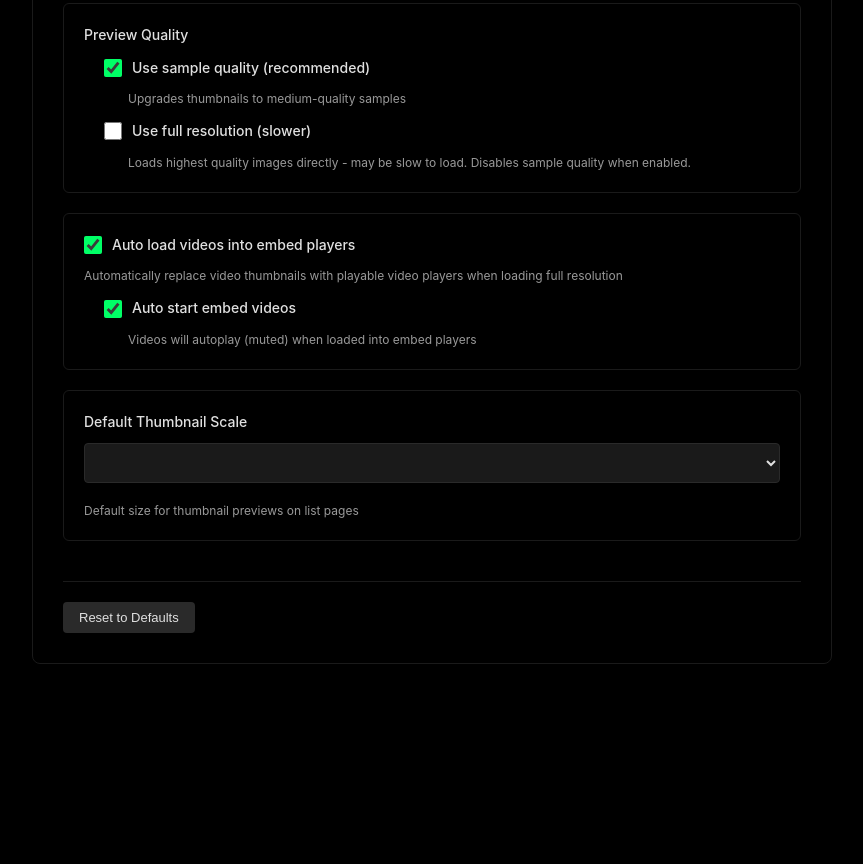
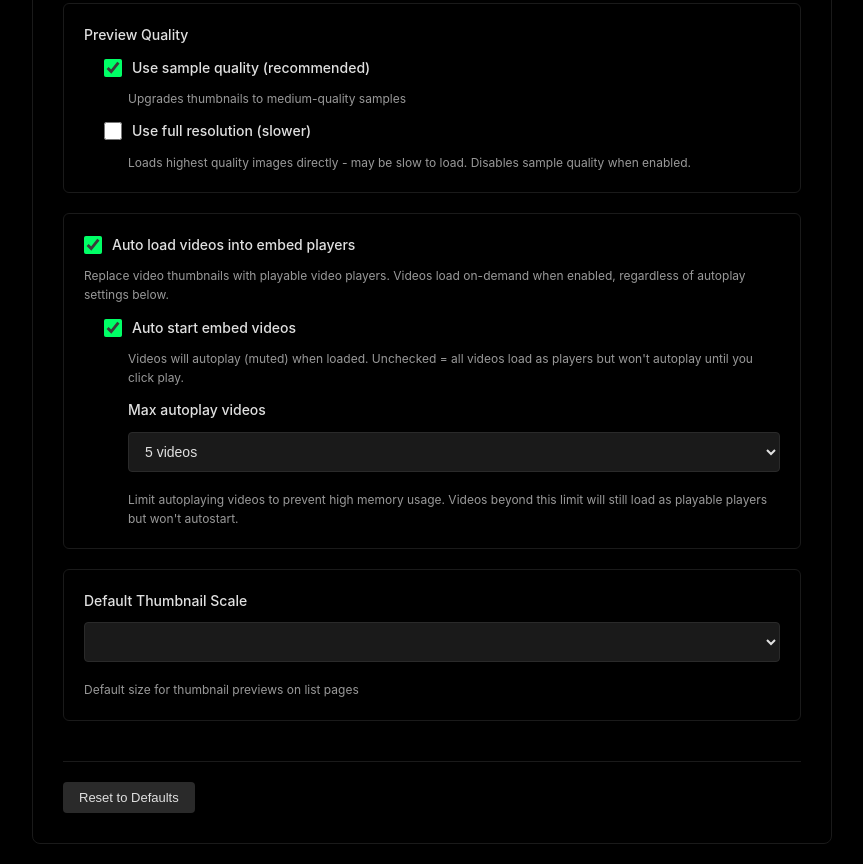
Before and after one commit to ghuds540/r34-tools, a browser extension: page extension/options.html in a window 1280 px wide. Shown: the part 1590-2454 px from the top of the page, without its empty margins (208-1071 px from the left). Before the commit the page ends 2274 px from the top, so only its background shows below. Drawn offline with Linux system fonts and the light colour scheme.

Commit message:
support autoplay capping

```diff
--- a/extension/content.js
+++ b/extension/content.js
@@ -19,7 +19,7 @@
   } = window.R34Tools;
 
   const {
-    isVideoThumbnail, processVideoThumbnail, processedVideos, checkedPostIds
+    isVideoThumbnail, processVideoThumbnail, processedVideos, checkedPostIds, resetAutoplayCounter
   } = window.R34Tools;
 
   const {
@@ -1245,6 +1245,9 @@
   async function init() {
     console.log('[R34 Tools] Initializing extension...');
 
+    // Reset autoplay counter on page load
+    resetAutoplayCounter();
+
     // Apply theme and layout modifications first
     await applyAmoledTheme();
     await applyDefaultTheme();
--- a/extension/modules/constants.js
+++ b/extension/modules/constants.js
@@ -210,6 +210,7 @@
     alwaysUseFullResolution: false,
     autoLoadVideoEmbeds: true,
     autoStartEmbedVideos: true,
+    maxAutoplayVideos: 5,
     thumbnailScale: 1.0,
     duplicatePagination: false,
     hideTagWiki: false,
--- a/extension/options.html
+++ b/extension/options.html
@@ -124,13 +124,25 @@
           <input type="checkbox" id="autoLoadVideoEmbeds">
           <span>Auto load videos into embed players</span>
         </label>
-        <p class="help-text">Automatically replace video thumbnails with playable video players when loading full resolution</p>
+        <p class="help-text">Replace video thumbnails with playable video players. Videos load on-demand when enabled, regardless of autoplay settings below.</p>
         <div style="margin-left: 20px; margin-top: 12px;">
           <label class="checkbox-label">
             <input type="checkbox" id="autoStartEmbedVideos">
             <span>Auto start embed videos</span>
           </label>
-          <p class="help-text" style="margin-left: 24px;">Videos will autoplay (muted) when loaded into embed players</p>
+          <p class="help-text" style="margin-left: 24px;">Videos will autoplay (muted) when loaded. Unchecked = all videos load as players but won't autoplay until you click play.</p>
+          <div style="margin-left: 24px; margin-top: 12px;">
+            <label>Max autoplay videos</label>
+            <select id="maxAutoplayVideos">
+              <option value="-1">Unlimited</option>
+              <option value="3">3 videos</option>
+              <option value="5">5 videos</option>
+              <option value="10">10 videos</option>
+              <option value="15">15 videos</option>
+              <option value="20">20 videos</option>
+            </select>
+            <p class="help-text" style="margin-left: 0;">Limit autoplaying videos to prevent high memory usage. Videos beyond this limit will still load as playable players but won't autostart.</p>
+          </div>
         </div>
       </div>
 
--- a/extension/options.js
+++ b/extension/options.js
@@ -41,6 +41,7 @@ async function loadSettings() {
     alwaysUseFullResolution: false,
     autoLoadVideoEmbeds: true,
     autoStartEmbedVideos: true,
+    maxAutoplayVideos: 5,
     thumbnailScale: 1.0
   });
 
@@ -56,6 +57,7 @@ async function loadSettings() {
   document.getElementById('alwaysUseFullResolution').checked = settings.alwaysUseFullResolution;
   document.getElementById('autoLoadVideoEmbeds').checked = settings.autoLoadVideoEmbeds;
   document.getElementById('autoStartEmbedVideos').checked = settings.autoStartEmbedVideos;
+  document.getElementById('maxAutoplayVideos').value = settings.maxAutoplayVideos.toString();
   document.getElementById('thumbnailScale').value = settings.thumbnailScale.toString();
 
   if (settings.downloadKey) {
@@ -122,6 +124,7 @@ function setupEventListeners() {
   document.getElementById('alwaysUseFullResolution').addEventListener('change', autoSaveSettings);
   document.getElementById('autoLoadVideoEmbeds').addEventListener('change', autoSaveSettings);
   document.getElementById('autoStartEmbedVideos').addEventListener('change', autoSaveSettings);
+  document.getElementById('maxAutoplayVideos').addEventListener('change', autoSaveSettings);
   document.getElementById('thumbnailScale').addEventListener('change', autoSaveSettings);
 
   // Preview quality checkboxes - disable first when second is checked
@@ -144,25 +147,41 @@ function setupEventListeners() {
     highQualityCheckbox.parentElement.style.opacity = '0.5';
   }
 
-  // Video embed checkboxes - disable autostart when auto load is unchecked
+  // Video embed checkboxes - disable autostart and max videos when auto load is unchecked
   const autoLoadVideoCheckbox = document.getElementById('autoLoadVideoEmbeds');
   const autoStartVideoCheckbox = document.getElementById('autoStartEmbedVideos');
+  const maxAutoplaySelect = document.getElementById('maxAutoplayVideos');
 
-  autoLoadVideoCheckbox.addEventListener('change', () => {
-    if (!autoLoadVideoCheckbox.checked) {
+  function updateVideoAutoplayDependents() {
+    const autoLoadEnabled = autoLoadVideoCheckbox.checked;
+    const autoStartEnabled = autoStartVideoCheckbox.checked;
+
+    // Disable autostart when auto load is off
+    if (!autoLoadEnabled) {
       autoStartVideoCheckbox.disabled = true;
       autoStartVideoCheckbox.parentElement.style.opacity = '0.5';
+      maxAutoplaySelect.disabled = true;
+      maxAutoplaySelect.parentElement.style.opacity = '0.5';
     } else {
       autoStartVideoCheckbox.disabled = false;
       autoStartVideoCheckbox.parentElement.style.opacity = '1';
+
+      // Disable max autoplay when autostart is off
+      if (!autoStartEnabled) {
+        maxAutoplaySelect.disabled = true;
+        maxAutoplaySelect.parentElement.style.opacity = '0.5';
+      } else {
+        maxAutoplaySelect.disabled = false;
+        maxAutoplaySelect.parentElement.style.opacity = '1';
+      }
     }
-  });
+  }
+
+  autoLoadVideoCheckbox.addEventListener('change', updateVideoAutoplayDependents);
+  autoStartVideoCheckbox.addEventListener('change', updateVideoAutoplayDependents);
 
   // Set initial state
-  if (!autoLoadVideoCheckbox.checked) {
-    autoStartVideoCheckbox.disabled = true;
-    autoStartVideoCheckbox.parentElement.style.opacity = '0.5';
-  }
+  updateVideoAutoplayDependents();
 }
 
 // Start recording keyboard shortcut
@@ -304,6 +323,7 @@ async function autoSaveSettings() {
     alwaysUseFullResolution: document.getElementById('alwaysUseFullResolution').checked,
     autoLoadVideoEmbeds: document.getElementById('autoLoadVideoEmbeds').checked,
     autoStartEmbedVideos: document.getElementById('autoStartEmbedVideos').checked,
+    maxAutoplayVideos: parseInt(document.getElementById('maxAutoplayVideos').value),
     thumbnailScale: parseFloat(document.getElementById('thumbnailScale').value)
   };
 
@@ -328,6 +348,7 @@ async function resetSettings() {
     alwaysUseFullResolution: false,
     autoLoadVideoEmbeds: true,
     autoStartEmbedVideos: true,
+    maxAutoplayVideos: 5,
     thumbnailScale: 1.0
   };
 
```
Also changed, not shown: extension/modules/video-loader.js (+24 -4 lines).
